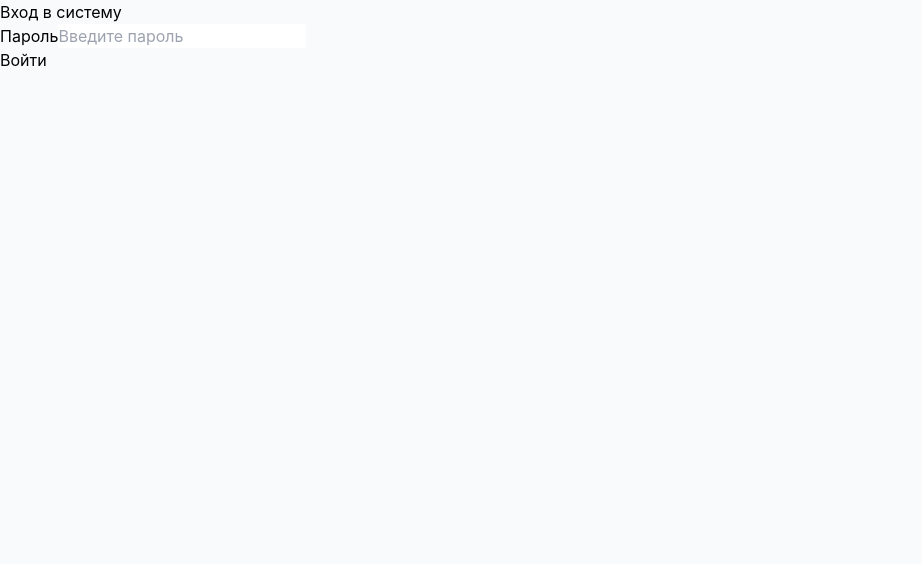
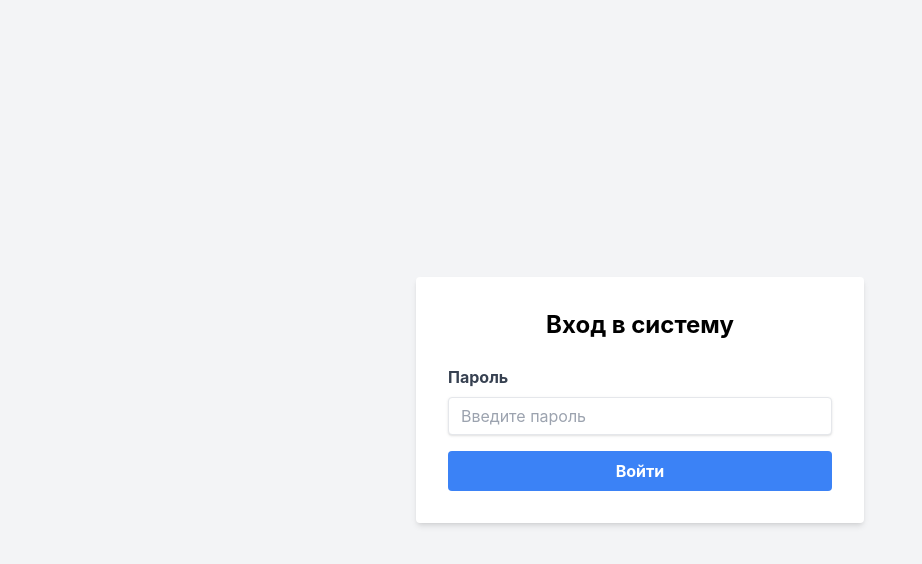
Before and after one commit to writer169/grafiki, a Next.js app: page /login in a window 1280 px wide. Shown: the top 564 px of the page, without its empty margins (0-922 px from the left). Built offline with nearby package versions, Linux system fonts and the light colour scheme; no server answers.

Commit message:
Create tailwind.config.js

```diff
--- /dev/null
+++ b/tailwind.config.js
@@ -0,0 +1,46 @@
+/** @type {import('tailwindcss').Config} */
+module.exports = {
+  content: [
+    './pages/**/*.{js,ts,jsx,tsx,mdx}',
+    './components/**/*.{js,ts,jsx,tsx,mdx}',
+    './app/**/*.{js,ts,jsx,tsx,mdx}',
+  ],
+  theme: {
+    extend: {
+      colors: {
+        primary: {
+          50: '#eff6ff',
+          100: '#dbeafe',
+          200: '#bfdbfe',
+          300: '#93c5fd',
+          400: '#60a5fa',
+          500: '#3b82f6',
+          600: '#2563eb',
+          700: '#1d4ed8',
+          800: '#1e40af',
+          900: '#1e3a8a',
+        },
+      },
+      animation: {
+        'fade-in': 'fadeIn 0.3s ease-out forwards',
+        'slide-up': 'slideUp 0.3s ease-out forwards',
+      },
+      keyframes: {
+        fadeIn: {
+          '0%': { opacity: '0', transform: 'translateY(10px)' },
+          '100%': { opacity: '1', transform: 'translateY(0)' },
+        },
+        slideUp: {
+          '0%': { opacity: '0', transform: 'translateY(20px)' },
+          '100%': { opacity: '1', transform: 'translateY(0)' },
+        },
+      },
+      boxShadow: {
+        'soft': '0 2px 8px rgba(0, 0, 0, 0.06)',
+        'medium': '0 4px 12px rgba(0, 0, 0, 0.1)',
+        'strong': '0 8px 24px rgba(0, 0, 0, 0.15)',
+      },
+    },
+  },
+  plugins: [],
+}
```
